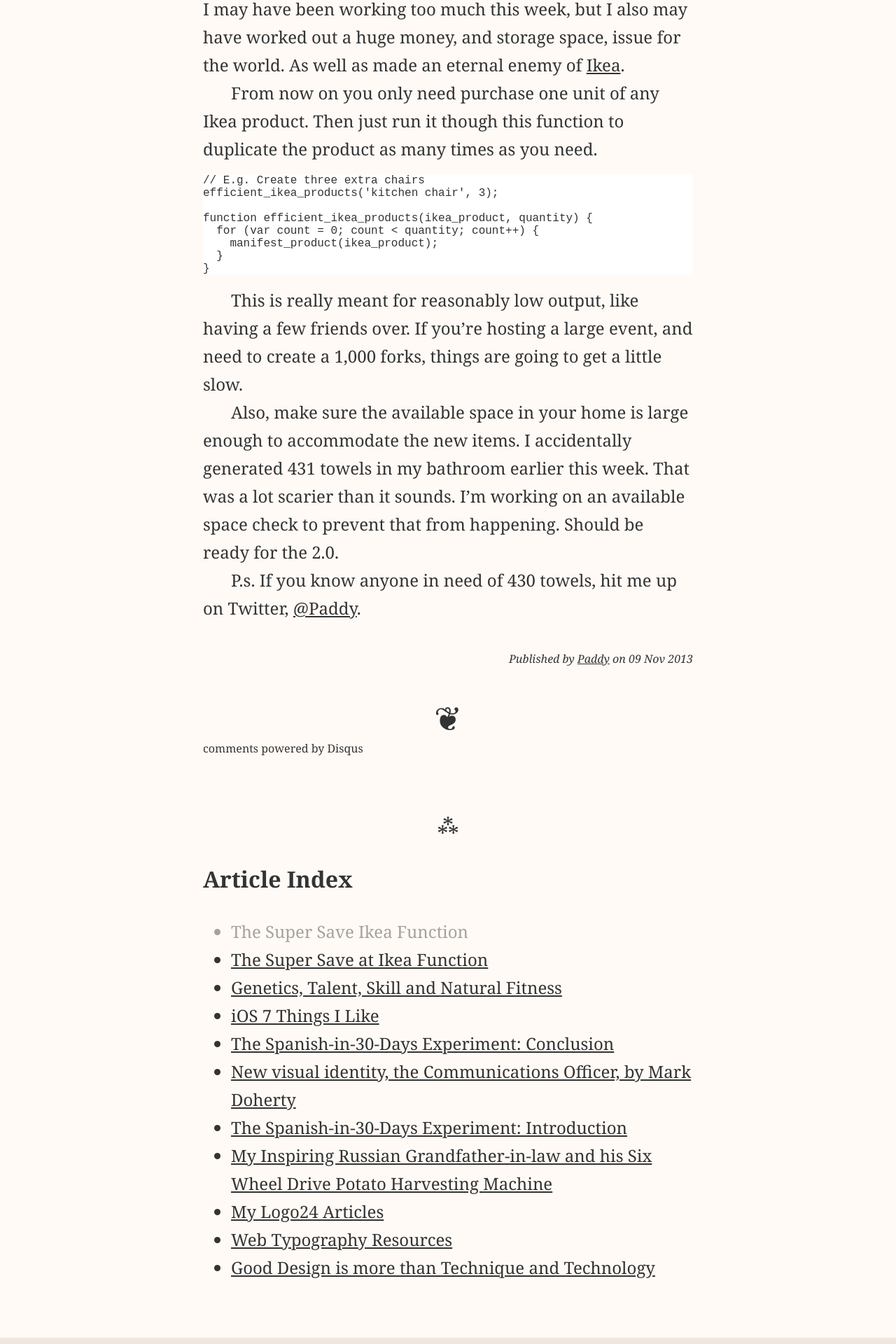
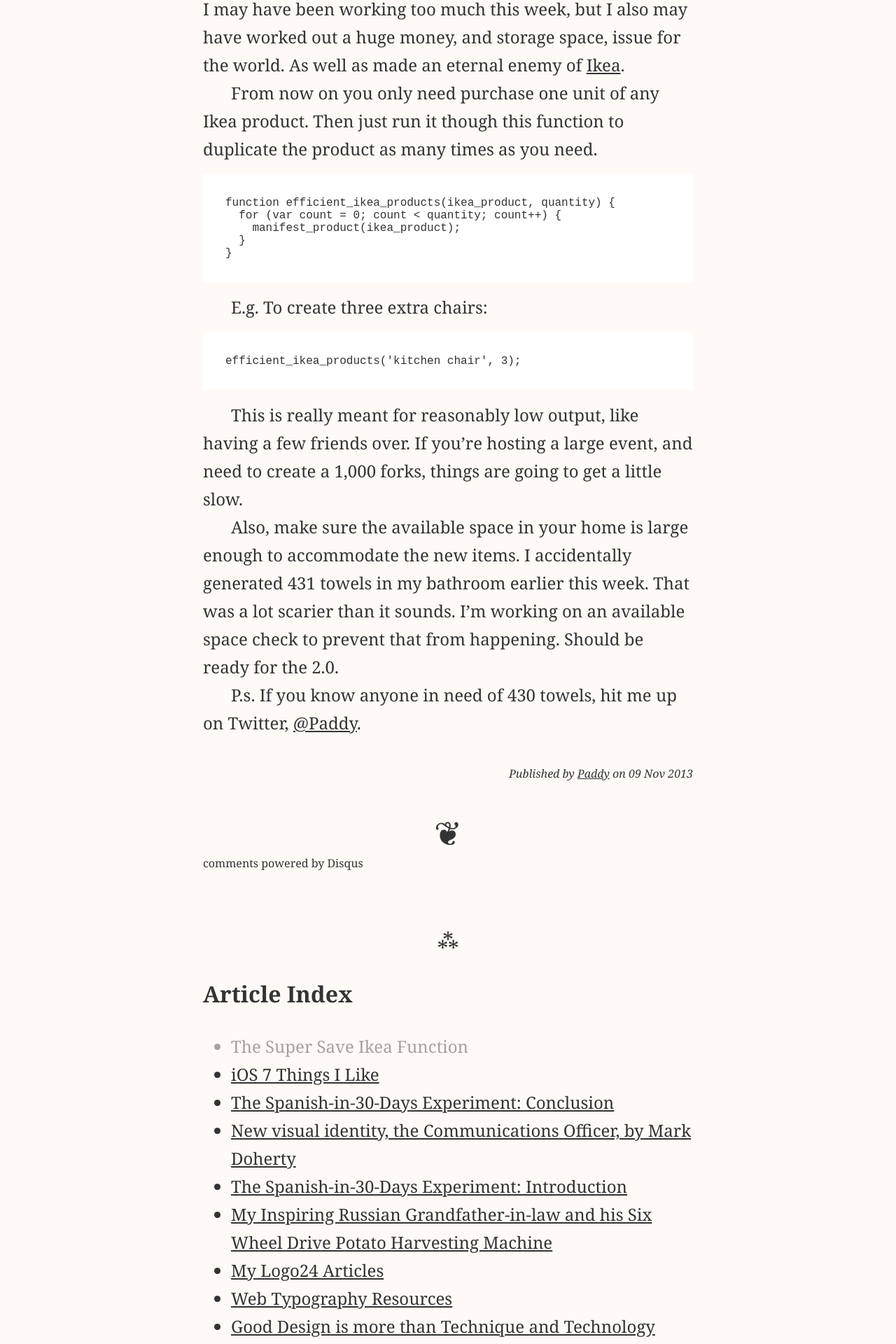
Before and after one commit to paddyohanlon/remote-manifesto, a Jekyll site: the page built from _posts/2013-11-09-the-super-save-ikea-function.markdown, in a window 1280 px wide. Shown: the part 473-2393 px from the top of the page at 70% size. Built offline with Jekyll 4.4.1, drawn with Linux system fonts in a browser that asks for light colours; Markdown is read by kramdown in place of the engine named in the settings; comment, search, counter and statistics services are not loaded.

Commit message:
Tidy code styling. Save Genetics post as draft. Get ready to publish Ikea post.

```diff
--- a/_posts/2013-11-09-the-super-save-ikea-function.markdown
+++ b/_posts/2013-11-09-the-super-save-ikea-function.markdown
@@ -11,15 +11,16 @@ I may have been working too much this week, but I also may have worked out a hug
 
 From now on you only need purchase one unit of any Ikea product. Then just run it though this function to duplicate the product as many times as you need.
 
-    // E.g. Create three extra chairs
-    efficient_ikea_products('kitchen chair', 3);
-
     function efficient_ikea_products(ikea_product, quantity) {
       for (var count = 0; count < quantity; count++) {
         manifest_product(ikea_product);
       }
     }
 
+E.g. To create three extra chairs:
+
+    efficient_ikea_products('kitchen chair', 3);
+
 This is really meant for reasonably low output, like having a few friends over. If you’re hosting a large event, and need to create a 1,000 forks, things are going to get a little slow.
 
 Also, make sure the available space in your home is large enough to accommodate the new items. I accidentally generated 431 towels in my bathroom earlier this week. That was a lot scarier than it sounds. I’m working on an available space check to prevent that from happening. Should be ready for the 2.0.
--- a/css/main.css
+++ b/css/main.css
@@ -541,6 +541,11 @@ ol li {
   font-family: warnock-pro, georgia, sans-serif;
   font-style: normal;
   font-weight: 400;
+}
+
+.highlight {
+  margin: 1em 0;
+  padding: .5em 1em;
 }
 
 small {
```
Also changed, not shown: _posts/2013-11-09-the-super-save-at-ikea-function.markdown (deleted, +0 -27 lines), css/_typography.scss (+7 -0 lines), _posts/draft-2013-11-09-genetics-talent-skill-and-natural-fitness.markdown (renamed from _posts/2013-11-09-genetics-talent-skill-and-natural-fitness.markdown).
